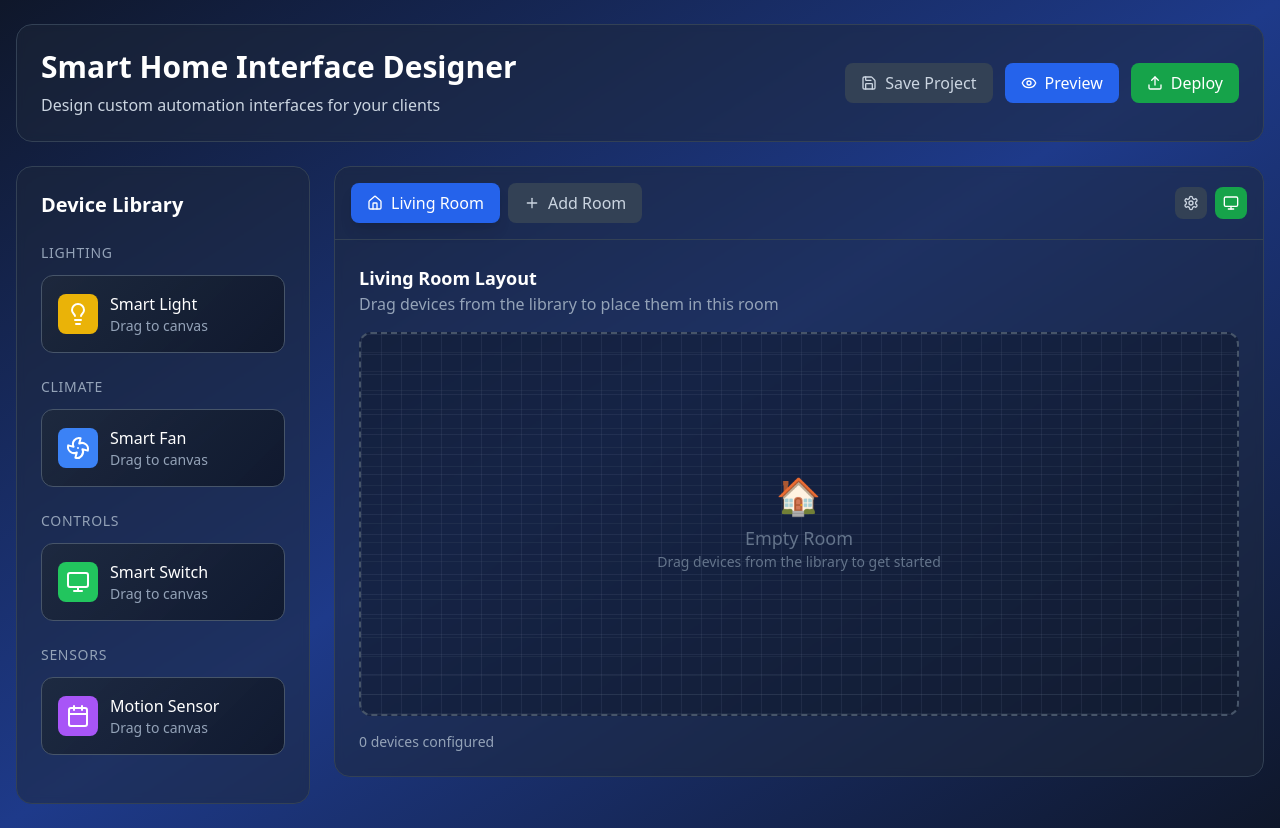
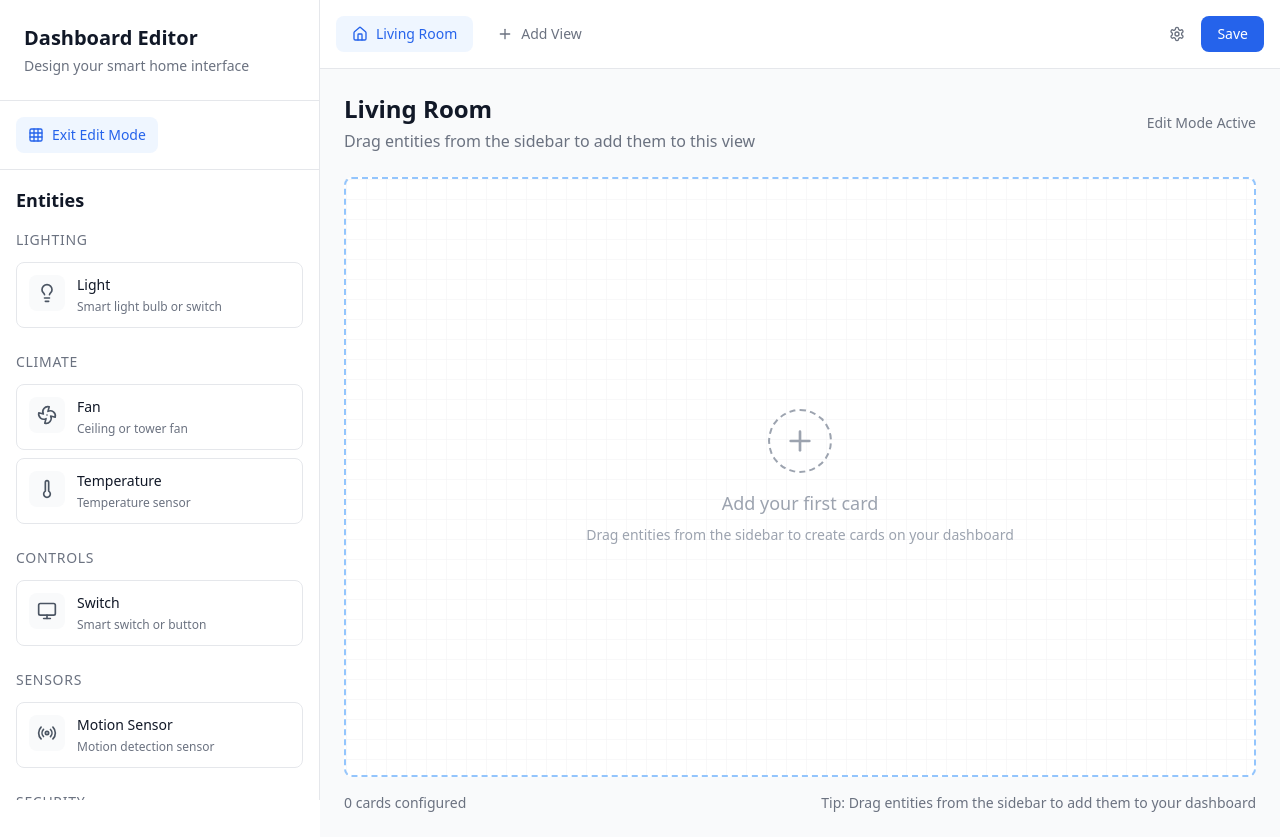
Before and after one commit to mohitgulati1999/smart-home-canvas-builder, a React (Vite) app: page / in a window 1280 px wide. Built offline with nearby package versions, Linux system fonts and the light colour scheme.

Commit message:
Refactor: Implement Lovelace UI-like interface
Implement a UI similar to Home Assistant's Lovelace interface, allowing for more flexible and customizable interface design.

```diff
--- a/src/components/DeviceLibrary.tsx
+++ b/src/components/DeviceLibrary.tsx
@@ -1,23 +1,75 @@
 
 import React from 'react';
-import { Lightbulb, Fan, Monitor, Calendar } from 'lucide-react';
+import { Lightbulb, Fan, Monitor, Radio, Thermometer, Lock, Camera, Speaker } from 'lucide-react';
 
 interface DeviceType {
   id: string;
   name: string;
   icon: React.ReactNode;
   category: string;
-  color: string;
+  description: string;
 }
 
 const deviceTypes: DeviceType[] = [
-  { id: 'light', name: 'Smart Light', icon: <Lightbulb className="w-6 h-6" />, category: 'Lighting', color: 'bg-yellow-500' },
-  { id: 'fan', name: 'Smart Fan', icon: <Fan className="w-6 h-6" />, category: 'Climate', color: 'bg-blue-500' },
-  { id: 'switch', name: 'Smart Switch', icon: <Monitor className="w-6 h-6" />, category: 'Controls', color: 'bg-green-500' },
-  { id: 'sensor', name: 'Motion Sensor', icon: <Calendar className="w-6 h-6" />, category: 'Sensors', color: 'bg-purple-500' }
+  {
+    id: 'light',
+    name: 'Light',
+    icon: <Lightbulb className="w-5 h-5" />,
+    category: 'Lighting',
+    description: 'Smart light bulb or switch'
+  },
+  {
+    id: 'fan',
+    name: 'Fan',
+    icon: <Fan className="w-5 h-5" />,
+    category: 'Climate',
+    description: 'Ceiling or tower fan'
+  },
+  {
+    id: 'switch',
+    name: 'Switch',
+    icon: <Monitor className="w-5 h-5" />,
+    category: 'Controls',
+    description: 'Smart switch or button'
+  },
+  {
+    id: 'sensor',
+    name: 'Motion Sensor',
+    icon: <Radio className="w-5 h-5" />,
+    category: 'Sensors',
+    description: 'Motion detection sensor'
+  },
+  {
+    id: 'temperature',
+    name: 'Temperature',
+    icon: <Thermometer className="w-5 h-5" />,
+    category: 'Climate',
+    description: 'Temperature sensor'
+  },
+  {
+    id: 'lock',
+    name: 'Smart Lock',
+    icon: <Lock className="w-5 h-5" />,
+    category: 'Security',
+    description: 'Electronic door lock'
+  },
+  {
+    id: 'camera',
+    name: 'Camera',
+    icon: <Camera className="w-5 h-5" />,
+    category: 'Security',
+    description: 'Security camera'
+  },
+  {
+    id: 'speaker',
+    name: 'Speaker',
+    icon: <Speaker className="w-5 h-5" />,
+    category: 'Media',
+    description: 'Smart speaker'
+  }
 ];
 
-const categories = ['Lighting', 'Climate', 'Controls', 'Sensors'];
+const categories = ['Lighting', 'Climate', 'Controls', 'Sensors', 'Security', 'Media'];
 
 interface DeviceLibraryProps {
   onDragStart: (device: DeviceType) => void;
@@ -26,35 +78,42 @@ interface DeviceLibraryProps {
 
 const DeviceLibrary = ({ onDragStart, draggedDevice }: DeviceLibraryProps) => {
   return (
-    <div className="bg-slate-800/50 backdrop-blur-sm rounded-2xl border border-slate-700 p-6">
-      <h2 className="text-xl font-semibold text-white mb-6">Device Library</h2>
+    <div className="p-4">
+      <h2 className="text-lg font-semibold text-gray-900 dark:text-white mb-4">
+        Entities
+      </h2>
 
       {categories.map(category => {
         const categoryDevices = deviceTypes.filter(device => device.category === category);
 
+        if (categoryDevices.length === 0) return null;
+
         return (
           <div key={category} className="mb-6">
-            <h3 className="text-sm font-medium text-slate-400 mb-3 uppercase tracking-wider">{category}</h3>
+            <h3 className="text-sm font-medium text-gray-500 dark:text-gray-400 mb-3 uppercase tracking-wider">
+              {category}
+            </h3>
             <div className="space-y-2">
               {categoryDevices.map(device => (
                 <div
                   key={device.id}
                   draggable
                   onDragStart={() => onDragStart(device)}
-                  className={`p-4 rounded-xl border border-slate-600 cursor-grab active:cursor-grabbing transition-all duration-200 hover:border-blue-500 hover:shadow-lg hover:shadow-blue-500/20 ${
-                    draggedDevice?.id === device.id ? 'opacity-50' : 'hover:scale-105'
+                  className={`group p-3 rounded-lg border border-gray-200 dark:border-gray-600 cursor-grab active:cursor-grabbing transition-all duration-200 hover:border-blue-300 hover:shadow-sm bg-white dark:bg-gray-700 ${
+                    draggedDevice?.id === device.id ? 'opacity-50' : ''
                   }`}
-                  style={{
-                    background: 'linear-gradient(135deg, rgba(30, 41, 59, 0.8) 0%, rgba(15, 23, 42, 0.9) 100%)'
-                  }}
                 >
-                  <div className="flex items-center gap-3">
-                    <div className={`p-2 rounded-lg ${device.color} text-white`}>
+                  <div className="flex items-start gap-3">
+                    <div className="p-2 rounded-lg bg-gray-50 dark:bg-gray-600 text-gray-600 dark:text-gray-300 group-hover:bg-blue-50 group-hover:text-blue-600 dark:group-hover:bg-blue-900/20 dark:group-hover:text-blue-400 transition-colors">
                       {device.icon}
                     </div>
-                    <div>
-                      <div className="text-white font-medium">{device.name}</div>
-                      <div className="text-slate-400 text-sm">Drag to canvas</div>
+                    <div className="flex-1 min-w-0">
+                      <div className="text-sm font-medium text-gray-900 dark:text-white">
+                        {device.name}
+                      </div>
+                      <div className="text-xs text-gray-500 dark:text-gray-400 mt-1">
+                        {device.description}
+                      </div>
                     </div>
                   </div>
                 </div>
--- a/src/components/InterfaceDesigner.tsx
+++ b/src/components/InterfaceDesigner.tsx
@@ -1,6 +1,6 @@
 
 import React, { useState } from 'react';
-import { Plus, Home, Settings, Monitor } from 'lucide-react';
+import { Plus, Home, Settings, Monitor, Grid3X3 } from 'lucide-react';
 import RoomCanvas from './RoomCanvas';
 import DeviceLibrary from './DeviceLibrary';
 import ProjectHeader from './ProjectHeader';
@@ -26,6 +26,7 @@ const InterfaceDesigner = () => {
   ]);
   const [activeRoomId, setActiveRoomId] = useState('room-1');
   const [draggedDevice, setDraggedDevice] = useState<any>(null);
+  const [isEditMode, setIsEditMode] = useState(true);
 
   const addRoom = () => {
     const newRoom: Room = {
@@ -57,33 +58,61 @@ const InterfaceDesigner = () => {
   const activeRoom = rooms.find(room => room.id === activeRoomId) || rooms[0];
 
   return (
-    <div className="min-h-screen bg-gradient-to-br from-slate-900 via-blue-900 to-slate-900">
-      <div className="container mx-auto px-4 py-6">
-        <ProjectHeader />
+    <div className="min-h-screen bg-gray-50 dark:bg-gray-900">
+      <div className="flex h-screen">
+        {/* Sidebar */}
+        <div className="w-80 bg-white dark:bg-gray-800 border-r border-gray-200 dark:border-gray-700 flex flex-col">
+          {/* Header */}
+          <div className="p-6 border-b border-gray-200 dark:border-gray-700">
+            <h1 className="text-xl font-semibold text-gray-900 dark:text-white">
+              Dashboard Editor
+            </h1>
+            <p className="text-sm text-gray-500 dark:text-gray-400 mt-1">
+              Design your smart home interface
+            </p>
+          </div>
 
-        <div className="grid grid-cols-12 gap-6 mt-6">
-          {/* Device Library Sidebar */}
-          <div className="col-span-3">
+          {/* Mode Toggle */}
+          <div className="p-4 border-b border-gray-200 dark:border-gray-700">
+            <div className="flex items-center gap-2">
+              <button
+                onClick={() => setIsEditMode(!isEditMode)}
+                className={`flex items-center gap-2 px-3 py-2 rounded-lg text-sm font-medium transition-colors ${
+                  isEditMode
+                    ? 'bg-blue-50 text-blue-600 dark:bg-blue-900/20 dark:text-blue-400'
+                    : 'bg-gray-100 text-gray-600 dark:bg-gray-700 dark:text-gray-300'
+                }`}
+              >
+                <Grid3X3 className="w-4 h-4" />
+                {isEditMode ? 'Exit Edit Mode' : 'Enter Edit Mode'}
+              </button>
+            </div>
+          </div>
+
+          {/* Device Library */}
+          <div className="flex-1 overflow-y-auto">
             <DeviceLibrary
               onDragStart={setDraggedDevice}
               draggedDevice={draggedDevice}
             />
           </div>
+        </div>
 
-          {/* Main Canvas Area */}
-          <div className="col-span-9">
-            <div className="bg-slate-800/50 backdrop-blur-sm rounded-2xl border border-slate-700">
+        {/* Main Content */}
+        <div className="flex-1 flex flex-col">
+          {/* Top Bar */}
+          <div className="bg-white dark:bg-gray-800 border-b border-gray-200 dark:border-gray-700 p-4">
+            <div className="flex items-center justify-between">
               {/* Room Tabs */}
-              <div className="flex items-center justify-between p-4 border-b border-slate-700">
-                <div className="flex gap-2">
+              <div className="flex items-center gap-2">
                 {rooms.map(room => (
                   <button
                     key={room.id}
                     onClick={() => setActiveRoomId(room.id)}
-                      className={`px-4 py-2 rounded-lg transition-all duration-200 flex items-center gap-2 ${
+                    className={`px-4 py-2 rounded-lg text-sm font-medium transition-colors flex items-center gap-2 ${
                       activeRoomId === room.id
-                          ? 'bg-blue-600 text-white shadow-lg'
-                          : 'bg-slate-700 text-slate-300 hover:bg-slate-600'
+                        ? 'bg-blue-50 text-blue-600 dark:bg-blue-900/20 dark:text-blue-400'
+                        : 'text-gray-600 dark:text-gray-300 hover:bg-gray-50 dark:hover:bg-gray-700'
                     }`}
                   >
                     <Home className="w-4 h-4" />
@@ -92,31 +121,34 @@ const InterfaceDesigner = () => {
                 ))}
                 <button
                   onClick={addRoom}
-                    className="px-4 py-2 rounded-lg bg-slate-700 text-slate-300 hover:bg-slate-600 transition-all duration-200 flex items-center gap-2"
+                  className="px-4 py-2 rounded-lg text-sm font-medium text-gray-500 dark:text-gray-400 hover:bg-gray-50 dark:hover:bg-gray-700 transition-colors flex items-center gap-2"
                 >
                   <Plus className="w-4 h-4" />
-                    Add Room
+                  Add View
                 </button>
               </div>
 
-                <div className="flex gap-2">
-                  <button className="p-2 rounded-lg bg-slate-700 text-slate-300 hover:bg-slate-600 transition-all duration-200">
+              {/* Actions */}
+              <div className="flex items-center gap-2">
+                <button className="p-2 rounded-lg text-gray-500 dark:text-gray-400 hover:bg-gray-50 dark:hover:bg-gray-700 transition-colors">
                   <Settings className="w-4 h-4" />
                 </button>
-                  <button className="p-2 rounded-lg bg-green-600 text-white hover:bg-green-700 transition-all duration-200">
-                    <Monitor className="w-4 h-4" />
+                <button className="px-4 py-2 bg-blue-600 text-white rounded-lg text-sm font-medium hover:bg-blue-700 transition-colors">
+                  Save
                 </button>
+              </div>
             </div>
           </div>
 
           {/* Canvas */}
+          <div className="flex-1 p-6 bg-gray-50 dark:bg-gray-900">
             <RoomCanvas
               room={activeRoom}
               draggedDevice={draggedDevice}
               onDeviceDrop={addDeviceToRoom}
               onDragEnd={() => setDraggedDevice(null)}
+              isEditMode={isEditMode}
             />
-            </div>
           </div>
         </div>
       </div>
--- a/src/components/ProjectHeader.tsx
+++ b/src/components/ProjectHeader.tsx
@@ -1,29 +1,36 @@
 
 import React from 'react';
-import { Settings, Save, Eye, Upload } from 'lucide-react';
+import { Settings, Save, Eye, Upload, Home } from 'lucide-react';
 
 const ProjectHeader = () => {
   return (
-    <div className="bg-slate-800/50 backdrop-blur-sm rounded-2xl border border-slate-700 p-6">
-      <div className="flex items-center justify-between">
-        <div>
-          <h1 className="text-3xl font-bold text-white mb-2">Smart Home Interface Designer</h1>
-          <p className="text-slate-300">Design custom automation interfaces for your clients</p>
-        </div>
+    <div className="bg-white dark:bg-gray-800 border-b border-gray-200 dark:border-gray-700">
+      <div className="container mx-auto px-6 py-4">
+        <div className="flex items-center justify-between">
+          <div className="flex items-center gap-3">
+            <div className="w-8 h-8 bg-blue-600 rounded-lg flex items-center justify-center">
+              <Home className="w-5 h-5 text-white" />
+            </div>
+            <div>
+              <h1 className="text-xl font-semibold text-gray-900 dark:text-white">
+                Home Assistant
+              </h1>
+              <p className="text-sm text-gray-500 dark:text-gray-400">
+                Dashboard Configuration
+              </p>
+            </div>
+          </div>
 
-        <div className="flex gap-3">
-          <button className="px-4 py-2 bg-slate-700 text-slate-300 hover:bg-slate-600 rounded-lg transition-all duration-200 flex items-center gap-2">
-            <Save className="w-4 h-4" />
-            Save Project
-          </button>
-          <button className="px-4 py-2 bg-blue-600 text-white hover:bg-blue-700 rounded-lg transition-all duration-200 flex items-center gap-2">
-            <Eye className="w-4 h-4" />
-            Preview
-          </button>
-          <button className="px-4 py-2 bg-green-600 text-white hover:bg-green-700 rounded-lg transition-all duration-200 flex items-center gap-2">
-            <Upload className="w-4 h-4" />
-            Deploy
-          </button>
+          <div className="flex items-center gap-2">
+            <button className="px-4 py-2 text-gray-600 dark:text-gray-300 hover:bg-gray-50 dark:hover:bg-gray-700 rounded-lg transition-colors flex items-center gap-2">
+              <Settings className="w-4 h-4" />
+              Settings
+            </button>
+            <button className="px-4 py-2 bg-blue-600 text-white hover:bg-blue-700 rounded-lg transition-colors flex items-center gap-2">
+              <Save className="w-4 h-4" />
+              Save Configuration
+            </button>
+          </div>
         </div>
       </div>
     </div>
--- a/src/components/RoomCanvas.tsx
+++ b/src/components/RoomCanvas.tsx
@@ -1,6 +1,6 @@
 
 import React from 'react';
-import { Lightbulb, Fan, Monitor, Calendar } from 'lucide-react';
+import { Lightbulb, Fan, Monitor, Radio, Thermometer, Lock, Camera, Speaker, Plus } from 'lucide-react';
 
 interface Device {
   id: string;
@@ -22,32 +22,41 @@ interface RoomCanvasProps {
   draggedDevice: any;
   onDeviceDrop: (deviceType: string, x: number, y: number) => void;
   onDragEnd: () => void;
+  isEditMode: boolean;
 }
 
 const getDeviceIcon = (type: string) => {
   switch (type) {
-    case 'light': return <Lightbulb className="w-6 h-6" />;
-    case 'fan': return <Fan className="w-6 h-6" />;
-    case 'switch': return <Monitor className="w-6 h-6" />;
-    case 'sensor': return <Calendar className="w-6 h-6" />;
-    default: return <Monitor className="w-6 h-6" />;
+    case 'light': return <Lightbulb className="w-5 h-5" />;
+    case 'fan': return <Fan className="w-5 h-5" />;
+    case 'switch': return <Monitor className="w-5 h-5" />;
+    case 'sensor': return <Radio className="w-5 h-5" />;
+    case 'temperature': return <Thermometer className="w-5 h-5" />;
+    case 'lock': return <Lock className="w-5 h-5" />;
+    case 'camera': return <Camera className="w-5 h-5" />;
+    case 'speaker': return <Speaker className="w-5 h-5" />;
+    default: return <Monitor className="w-5 h-5" />;
   }
 };
 
 const getDeviceColor = (type: string) => {
   switch (type) {
-    case 'light': return 'bg-yellow-500';
-    case 'fan': return 'bg-blue-500';
-    case 'switch': return 'bg-green-500';
-    case 'sensor': return 'bg-purple-500';
-    default: return 'bg-gray-500';
+    case 'light': return 'bg-yellow-500 hover:bg-yellow-600';
+    case 'fan': return 'bg-blue-500 hover:bg-blue-600';
+    case 'switch': return 'bg-green-500 hover:bg-green-600';
+    case 'sensor': return 'bg-purple-500 hover:bg-purple-600';
+    case 'temperature': return 'bg-orange-500 hover:bg-orange-600';
+    case 'lock': return 'bg-red-500 hover:bg-red-600';
+    case 'camera': return 'bg-indigo-500 hover:bg-indigo-600';
+    case 'speaker': return 'bg-pink-500 hover:bg-pink-600';
+    default: return 'bg-gray-500 hover:bg-gray-600';
   }
 };
 
-const RoomCanvas = ({ room, draggedDevice, onDeviceDrop, onDragEnd }: RoomCanvasProps) => {
+const RoomCanvas = ({ room, draggedDevice, onDeviceDrop, onDragEnd, isEditMode }: RoomCanvasProps) => {
   const handleDrop = (e: React.DragEvent) => {
     e.preventDefault();
-    if (draggedDevice) {
+    if (draggedDevice && isEditMode) {
       const rect = e.currentTarget.getBoundingClientRect();
       const x = e.clientX - rect.left;
       const y = e.clientY - rect.top;
@@ -61,46 +70,71 @@ const RoomCanvas = ({ room, draggedDevice, onDeviceDrop, onDragEnd }: RoomCanvas
   };
 
   return (
-    <div className="p-6">
-      <div className="mb-4">
-        <h3 className="text-lg font-semibold text-white">{room.name} Layout</h3>
-        <p className="text-slate-400">Drag devices from the library to place them in this room</p>
+    <div className="h-full">
+      {/* Header */}
+      <div className="mb-6">
+        <div className="flex items-center justify-between">
+          <div>
+            <h1 className="text-2xl font-bold text-gray-900 dark:text-white">
+              {room.name}
+            </h1>
+            <p className="text-gray-500 dark:text-gray-400 mt-1">
+              {isEditMode ? 'Drag entities from the sidebar to add them to this view' : 'Dashboard view'}
+            </p>
+          </div>
+          {isEditMode && (
+            <div className="text-sm text-gray-500 dark:text-gray-400">
+              Edit Mode Active
+            </div>
+          )}
+        </div>
       </div>
 
+      {/* Canvas Area */}
       <div
-        className="relative w-full h-96 bg-slate-900/50 border-2 border-dashed border-slate-600 rounded-xl overflow-hidden"
+        className={`relative w-full bg-white dark:bg-gray-800 rounded-lg border-2 transition-colors ${
+          isEditMode
+            ? 'border-dashed border-blue-300 dark:border-blue-600'
+            : 'border-gray-200 dark:border-gray-700'
+        }`}
+        style={{ height: 'calc(100vh - 200px)' }}
         onDrop={handleDrop}
         onDragOver={handleDragOver}
-        style={{
-          backgroundImage: `
-            linear-gradient(rgba(148, 163, 184, 0.1) 1px, transparent 1px),
-            linear-gradient(90deg, rgba(148, 163, 184, 0.1) 1px, transparent 1px)
-          `,
-          backgroundSize: '20px 20px'
-        }}
       >
-        {/* Grid Pattern */}
-        <div className="absolute inset-0 pointer-events-none">
-          <div className="w-full h-full opacity-20">
-            {Array.from({ length: 20 }).map((_, i) => (
-              <div key={i} className="border-b border-slate-600" style={{ height: '5%' }} />
-            ))}
+        {/* Grid Pattern (only in edit mode) */}
+        {isEditMode && (
+          <div className="absolute inset-0 opacity-30">
+            <svg width="100%" height="100%" className="text-gray-300 dark:text-gray-600">
+              <defs>
+                <pattern id="grid" width="20" height="20" patternUnits="userSpaceOnUse">
+                  <path d="M 20 0 L 0 0 0 20" fill="none" stroke="currentColor" strokeWidth="1"/>
+                </pattern>
+              </defs>
+              <rect width="100%" height="100%" fill="url(#grid)" />
+            </svg>
           </div>
-        </div>
+        )}
 
-        {/* Placed Devices */}
+        {/* Device Cards */}
         {room.devices.map(device => (
           <div
             key={device.id}
-            className="absolute transform -translate-x-1/2 -translate-y-1/2 cursor-move"
+            className={`absolute transform -translate-x-1/2 -translate-y-1/2 ${
+              isEditMode ? 'cursor-move' : 'cursor-pointer'
+            }`}
             style={{ left: device.x, top: device.y }}
           >
-            <div className={`p-3 rounded-xl ${getDeviceColor(device.type)} text-white shadow-lg hover:shadow-xl transition-all duration-200 hover:scale-110`}>
-              <div className="flex flex-col items-center gap-1">
-                {getDeviceIcon(device.type)}
-                <span className="text-xs font-medium text-center whitespace-nowrap">
+            <div className="bg-white dark:bg-gray-700 rounded-lg border border-gray-200 dark:border-gray-600 shadow-sm hover:shadow-md transition-all duration-200 p-4 min-w-[120px]">
+              <div className="flex flex-col items-center gap-2 text-center">
+                <div className={`p-2 rounded-lg ${getDeviceColor(device.type)} text-white transition-colors`}>
+                  {getDeviceIcon(device.type)}
+                </div>
+                <div className="text-sm font-medium text-gray-900 dark:text-white">
                   {device.name.replace(/\d+$/, '').trim()}
-                </span>
+                </div>
+                <div className="text-xs text-gray-500 dark:text-gray-400">
+                  {device.type}
+                </div>
               </div>
             </div>
           </div>
@@ -109,18 +143,34 @@ const RoomCanvas = ({ room, draggedDevice, onDeviceDrop, onDragEnd }: RoomCanvas
         {/* Empty State */}
         {room.devices.length === 0 && (
           <div className="absolute inset-0 flex items-center justify-center">
-            <div className="text-center text-slate-500">
-              <div className="text-4xl mb-2">🏠</div>
-              <p className="text-lg font-medium">Empty Room</p>
-              <p className="text-sm">Drag devices from the library to get started</p>
+            <div className="text-center text-gray-400 dark:text-gray-500">
+              <div className="w-16 h-16 mx-auto mb-4 rounded-full border-2 border-dashed border-current flex items-center justify-center">
+                <Plus className="w-8 h-8" />
+              </div>
+              <h3 className="text-lg font-medium mb-2">
+                {isEditMode ? 'Add your first card' : 'No cards configured'}
+              </h3>
+              <p className="text-sm max-w-md">
+                {isEditMode
+                  ? 'Drag entities from the sidebar to create cards on your dashboard'
+                  : 'Enable edit mode to configure this view'
+                }
+              </p>
             </div>
           </div>
         )}
       </div>
 
-      {/* Device Count */}
-      <div className="mt-4 text-sm text-slate-400">
-        {room.devices.length} device{room.devices.length !== 1 ? 's' : ''} configured
+      {/* Status Bar */}
+      <div className="mt-4 flex items-center justify-between text-sm text-gray-500 dark:text-gray-400">
+        <div>
+          {room.devices.length} card{room.devices.length !== 1 ? 's' : ''} configured
+        </div>
+        {isEditMode && (
+          <div>
+            Tip: Drag entities from the sidebar to add them to your dashboard
+          </div>
+        )}
       </div>
     </div>
   );
```
Lines whose indentation alone changed are shown as unchanged.
